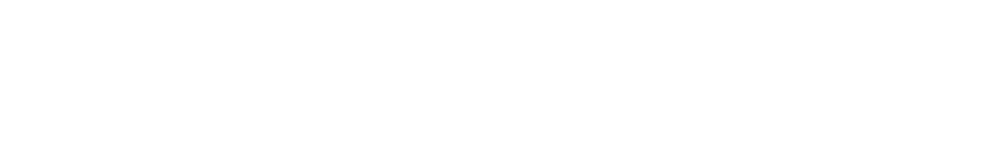
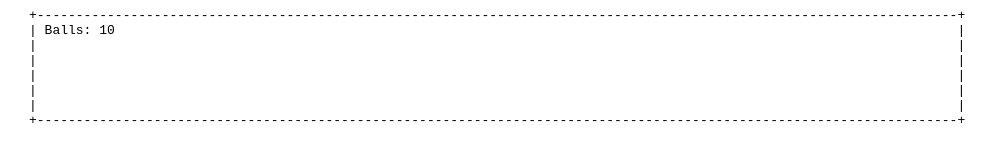
Before and after one commit to foxfriends/idle-rpg, a website built with webpack: page public_html/index.html in a window 1280 px wide. Shown: the whole page, without its empty margins (131-1124 px from the left). Built offline with nearby package versions, Linux system fonts and the light colour scheme.

Commit message:
Add fixed text-width elements
- For displaying text that might change width, and for easier padding
  of text to be a specific width

```diff
--- a/public_html/index.html
+++ b/public_html/index.html
@@ -9,6 +9,17 @@
   <style>body { display: none; }</style>
 </head>
 <body>
+  <div class="container">
+    <div id="hud" class="pre">+<span class="fill" data-width="118" data-padding="-"></span>+
+| <span class="fill" data-width="30" id="balls"></span><span class="fill" data-width="87"></span>|
+|<span class="fill" data-width="118"></span>|
+|<span class="fill" data-width="118"></span>|
+|<span class="fill" data-width="118"></span>|
+|<span class="fill" data-width="118"></span>|
+|<span class="fill" data-width="118"></span>|
++<span class="fill" data-width="118"data-padding="-"></span>+</div>
+    <div id="game" class="pre"></div>
+  </div>
   <script src="index.min.js"></script>
 </body>
 </html>
--- /dev/null
+++ b/public_html/script/hud/index.js
@@ -0,0 +1,4 @@
+// Manage the HUD, showing the number of balls, menus, and other things.
+'use strict';
+const balls = 10; // TODO: implement the ball system, and expose the ball count
+document.querySelector('#balls').setAttribute('data-content', `Balls: ${balls}`);
--- a/public_html/script/index.js
+++ b/public_html/script/index.js
@@ -1,2 +1,7 @@
 'use strict';
 import '../style/index.scss';
+import './hud';
+
+// TODO: re-call this every time the scene changes, instead of just here
+import watchPadding from './watch-padding';
+watchPadding();
--- /dev/null
+++ b/public_html/script/util/index.js
@@ -0,0 +1,12 @@
+// Provide utility functions that are likely to be needed in many places
+'use strict';
+// pad(str: string, len: number, padding: string = ' '): string
+//    pads the given string str to ensure that its length is len. The string
+//    used for padding can be specified.
+function pad(str, len, padding = ' ') {
+  while(str.length < len) {
+    str += padding;
+  }
+  return str;
+}
+export { pad };
--- /dev/null
+++ b/public_html/script/watch-padding.js
@@ -0,0 +1,31 @@
+// Watch all elements matching 'span.fill', ensuring that they fill up the space
+//    that they are supposed to fill up while showing some content of
+//    potentially varying length
+// Usage:
+// <span class="fill" data-width="" data-content="" data-padding=""></span>
+// data-width: number = the number of characters that must be filled
+// data-content?: string = the content to show (best changed with JS)
+// data-padding?: string = the string to use for the padding
+'use strict';
+import {pad} from './util';
+
+function ensurePadding(node) {
+  const width = node.getAttribute('data-width');
+  const content = node.getAttribute('data-content') || '';
+  const padding = node.getAttribute('data-padding') || ' ';
+  node.innerHTML = pad(content, width, padding);
+}
+
+const padding = new window.MutationObserver((mutations) => {
+  for(let {target} of mutations) { ensurePadding(target); }
+});
+
+export default () => {
+  // drop all the old fillers
+  padding.disconnect();
+  // pick up all new fillers
+  Array.prototype.forEach.call(document.querySelectorAll('span.fill'), (fill) => {
+    padding.observe(fill, { attributes: true, attributeFilter: [ 'data-width', 'data-content' ] } );
+    ensurePadding(fill);
+  });
+};
--- a/public_html/style/index.scss
+++ b/public_html/style/index.scss
@@ -1,3 +1,18 @@
 body {
   display: block;
+  text-align: center;
 }
+
+.container {
+  display: inline-block;
+  margin: 0 auto;
+  width: 120ch;
+  height: 100%;
+  overflow: hidden;
+  text-align: left;
+}
+
+.pre {
+  font-family: monospace;
+  white-space: pre;
+}
```
